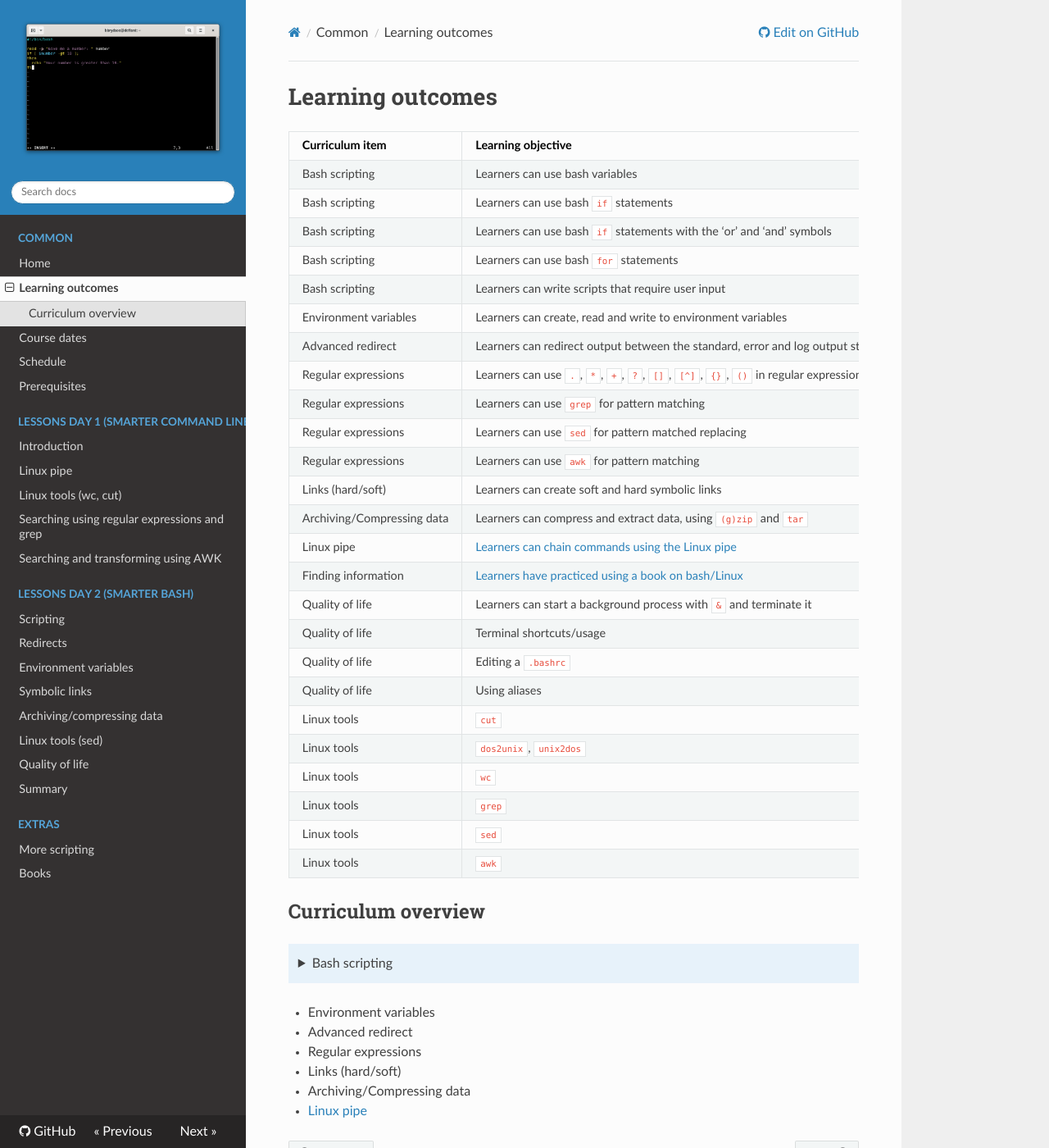
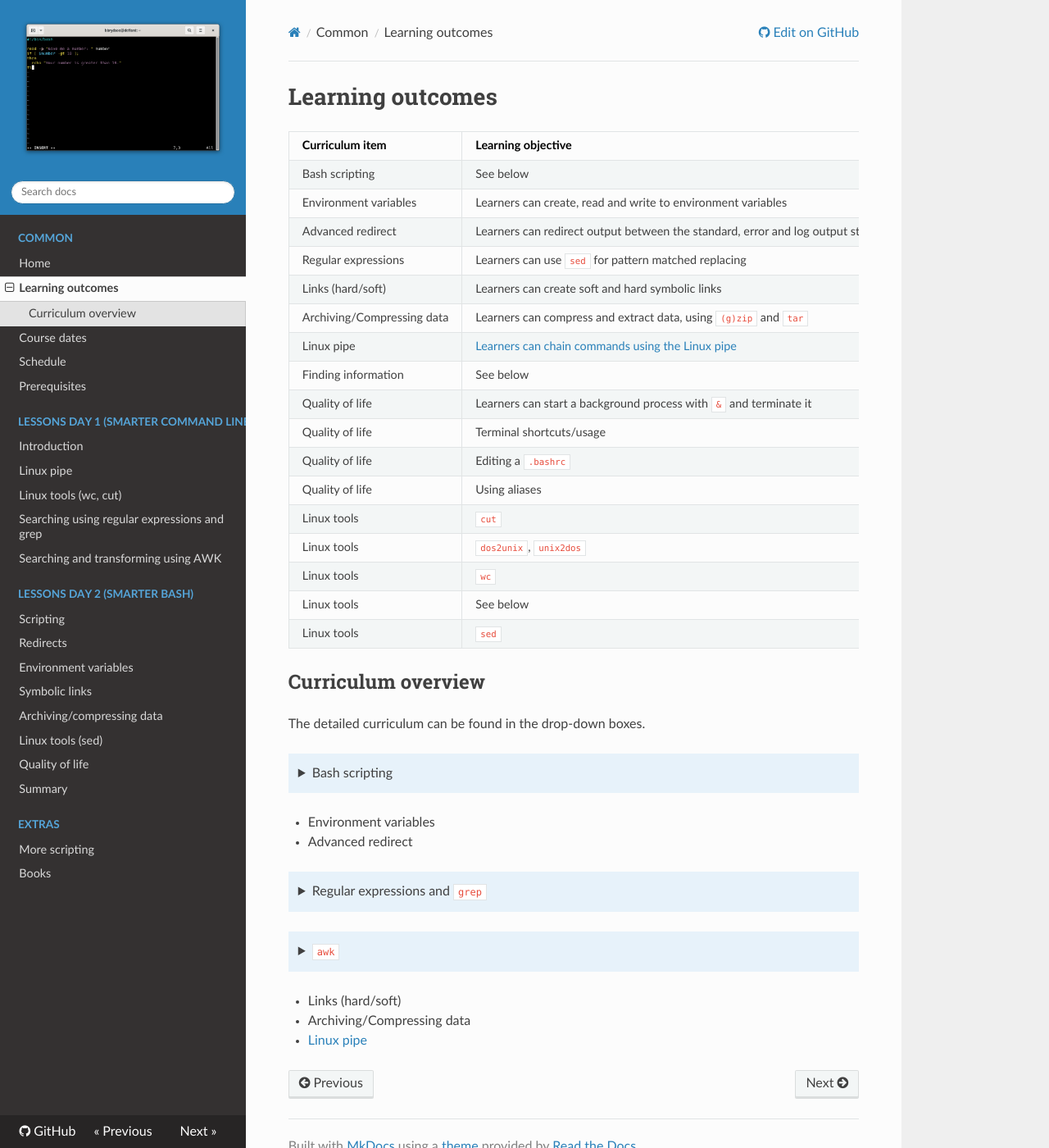
Before and after one commit to UPPMAX/linux-command-line-201, an MkDocs documentation site: the page built from docs/learning_outcomes.md, in a window 1280 px wide and 1400 px high. Shown: the whole window at 82% size. Built offline with MkDocs 1.6.1, drawn with Linux system fonts in a browser that asks for light colours; nearby versions of some CDN libraries.

Commit message:
Put detailed LOs in dropdown boxes

```diff
--- a/docs/learning_outcomes.md
+++ b/docs/learning_outcomes.md
@@ -4,21 +4,14 @@
 
 Curriculum item                                         |Learning objective                                                                                                    |Teacher
 --------------------------------------------------------|-----------------------------------------------------------------------------------------------|-------
-Bash scripting                                          |Learners can use bash variables                                                                                       |R
-Bash scripting                                          |Learners can use bash `if` statements                                                                                 |R
-Bash scripting                                          |Learners can use bash `if` statements with the 'or' and 'and' symbols                                                 |R
-Bash scripting                                          |Learners can use bash `for` statements                                                                                |R
-Bash scripting                                          |Learners can write scripts that require user input                                                                    |R
+Bash scripting                                          |See below                                                                                       |R
 Environment variables                                   |Learners can create, read and write to environment variables                                                          |B
 Advanced redirect                                       |Learners can redirect output between the standard, error and log output streams                                       |B
-Regular expressions                                     |Learners can use `.`, `*`, `+`, `?`, `[]`, `[^]`, `{}`, `()` in regular expressions                                   |R
-Regular expressions                                     |Learners can use `grep` for pattern matching                                                                          |R
 Regular expressions                                     |Learners can use `sed` for pattern matched replacing                                                                  |B
-Regular expressions                                     |Learners can use `awk` for pattern matching                                                                           |R
 Links (hard/soft)                                       |Learners can create soft and hard symbolic links                                                                      |B
 Archiving/Compressing data                              |Learners can compress and extract data, using `(g)zip` and `tar`                                                      |B
 Linux pipe                                              |[Learners can chain commands using the Linux pipe](https://github.com/UPPMAX/naiss_intermediate_bash_linux/issues/6)  |B
-Finding information                                     |[Learners have practiced using a book on bash/Linux](https://github.com/UPPMAX/naiss_intermediate_bash_linux/issues/7)|R
+Finding information                                     |See below|R
 Quality of life                                         |Learners can start a background process with `&` and terminate it                                                     |B
 Quality of life                                         |Terminal shortcuts/usage                                                                                              |B
 Quality of life                                         |Editing a `.bashrc`                                                                                                   |B
@@ -26,13 +19,14 @@ Quality of life                                         |Using aliases
 Linux tools                                             |`cut`                                                                                                                 |B
 Linux tools                                             |`dos2unix`, `unix2dos`                                                                                                |B
 Linux tools                                             |`wc`                                                                                                                  |B
-Linux tools                                             |`grep`                                                                                                                |R
+Linux tools                                             |See below                                                                                                                |R
 Linux tools                                             |`sed`                                                                                                                 |B
-Linux tools                                             |`awk`                                                                                                                 |R
 
 <!-- markdownlint-enable MD013 -->
 
 ## Curriculum overview
+
+The detailed curriculum can be found in the drop-down boxes.
 
 ??? note "Bash scripting"
 
@@ -46,7 +40,26 @@ Linux tools                                             |`awk`
 
 - Environment variables
 - Advanced redirect
-- Regular expressions
+
+??? note "Regular expressions and `grep`"
+
+    - Learners know there are multiple flavours of regular expressions
+    - Learners can use `.`, `*`, `+`, `?`, `[]`, `[^]`, `{}`, `()` in regular expressions
+    - Learners can use `grep`
+    - Learners have practiced using the `grep` manual
+    - Learners can use `grep` to search for a regular expression
+    - Learners have sent text to `grep` using a pipe
+    - (optional) Learners have seen the flexibility of `grep`
+
+??? note "`awk`"
+
+    - Learners can use `awk`
+    - Learners have practiced using a book on `awk`
+    - Learners can use `awk` in pipes
+    - Learners can use `awk` to read a specific column
+    - Learners can use `awk` to transform text
+    - Learners can use regular expressions in `awk`
+
 - Links (hard/soft)
 - Archiving/Compressing data
 - [Linux pipe](https://github.com/UPPMAX/naiss_intermediate_bash_linux/issues/6)
```
Also changed, not shown: docs/sessions/regular_expressions_and_grep/README.md (+4 -4 lines).
